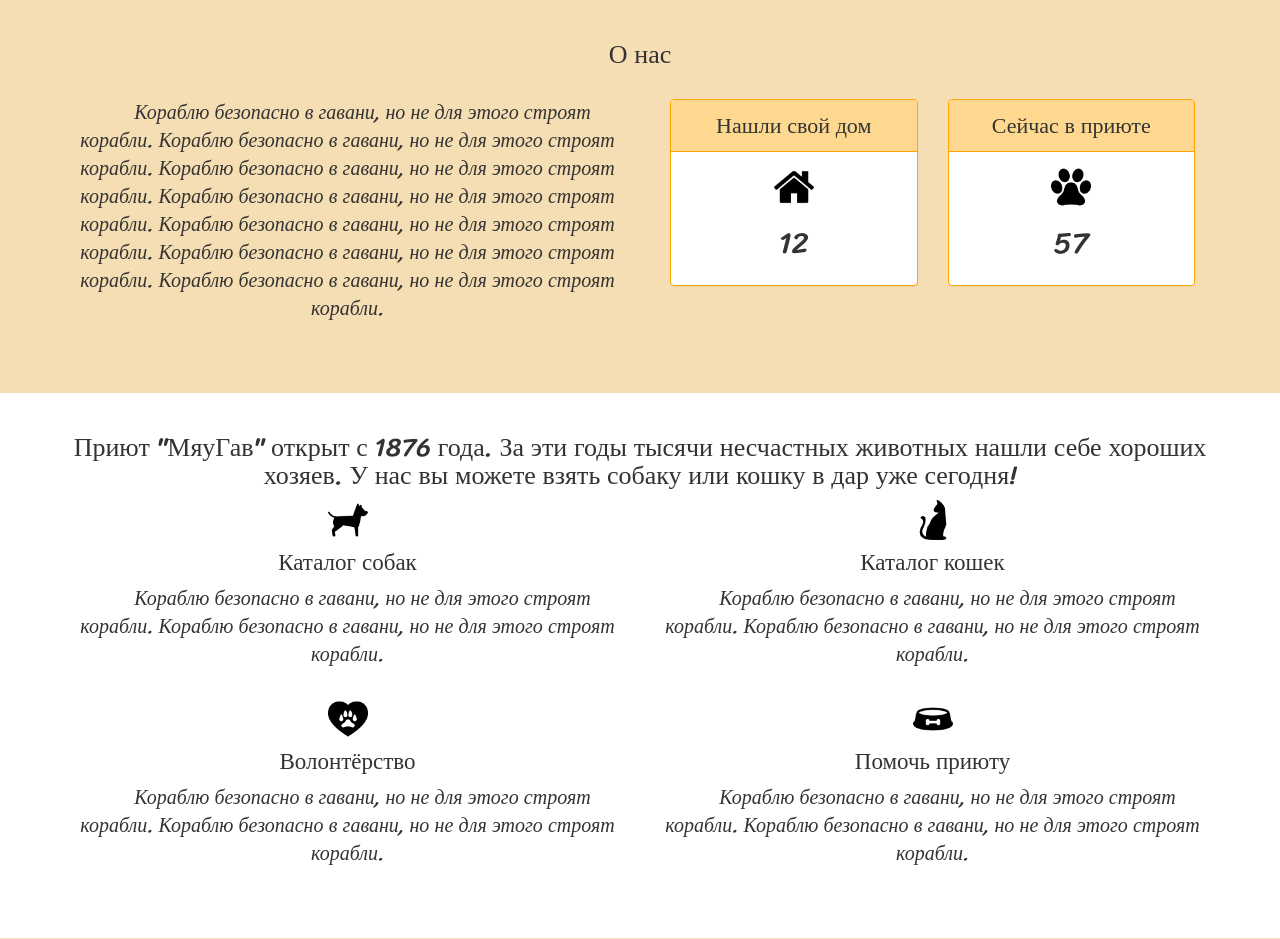
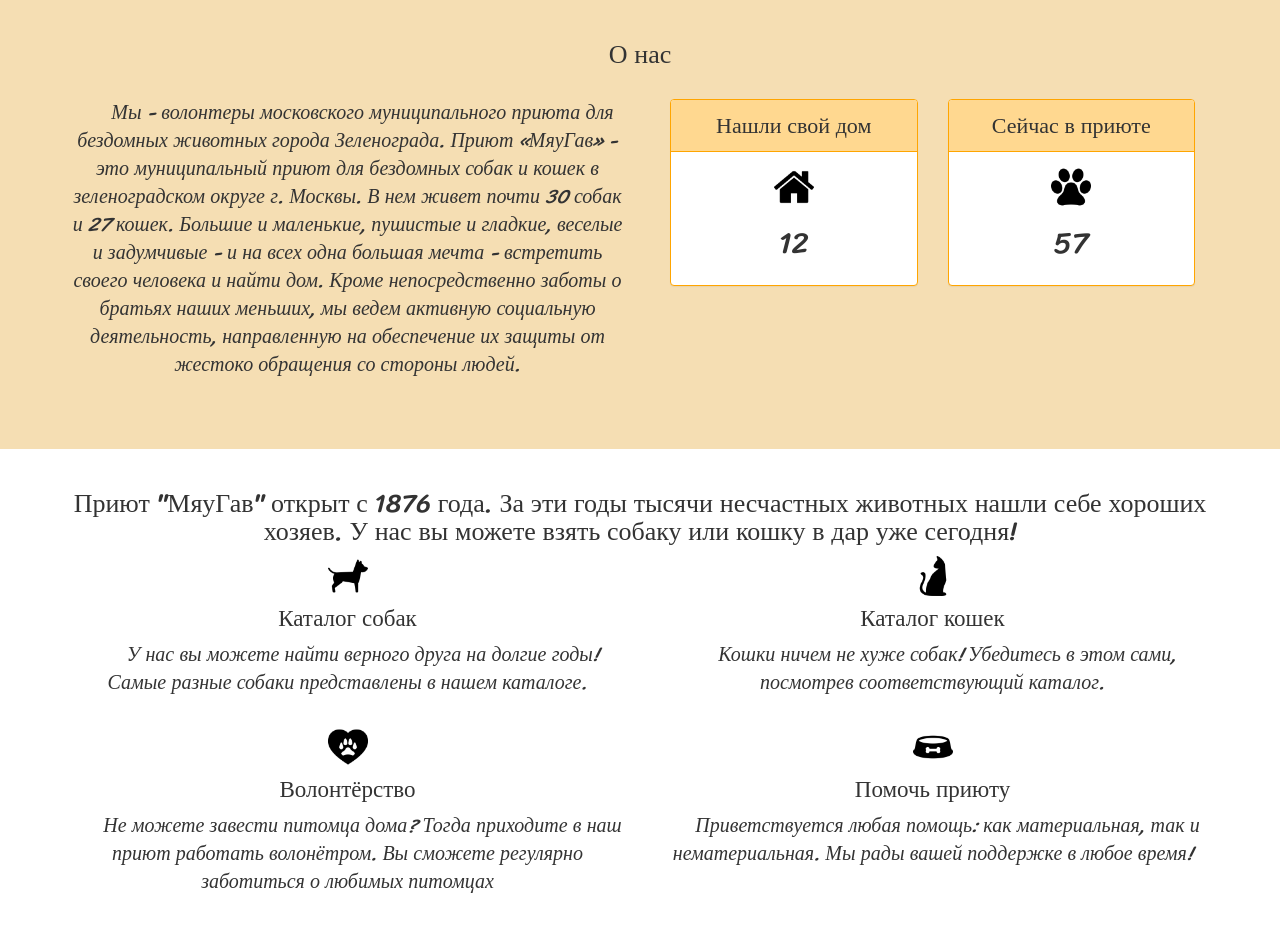
Before and after one commit to Wolfram18/DjangoProject-Shelter, a Django app: page / in a window 1280 px wide. Shown: the part 490-1429 px from the top of the page. Run offline with Django 3.2, Linux system fonts and the light colour scheme; some libraries are stand-ins or nearby versions.

Commit message:
Page description

```diff
--- a/Shelter/templates/cat.html
+++ b/Shelter/templates/cat.html
@@ -14,7 +14,7 @@
     <!-- Каталог кошек -->
     <div id="cat">
         <div class="container">
-            <h3>Кораблю безопасно в гавани, но не для этого строят корабли. Кораблю безопасно в гавани, но не для этого строят корабли. Кораблю безопасно в гавани, но не для этого строят корабли. Кораблю безопасно в гавани, но не для этого строят корабли.</h3>
+            <h3>При выборе питомца, любой из волонтеров и опытных кошковедов вам даст ответ в пользу именно бездомного, беспородного животного. Бездомные кошки более выносливы, у них хороший иммунитет, поэтому они меньше всего подвержены различным заболеваниям. Такие животные до конца жизни испытывают к своим новым хозяевам чувство глубокой привязанности.</h3>
             <br>
             <div class="row centered">
                  {% if cat_list.count > 0 %}
--- a/Shelter/templates/dog.html
+++ b/Shelter/templates/dog.html
@@ -13,7 +13,7 @@
 {% block content %}
     <div id="dog">
         <div class="container">
-            <h3>Кораблю безопасно в гавани, но не для этого строят корабли. Кораблю безопасно в гавани, но не для этого строят корабли. Кораблю безопасно в гавани, но не для этого строят корабли. Кораблю безопасно в гавани, но не для этого строят корабли.</h3>
+            <h3>Очень разные – веселые и спокойные, робкие и любознательные, пушистые и гладкие, мальчики и девочки, всех возможных окрасов. Если вы ищете себе друга - свяжитесь с нами, или обращайтесь напрямую к волонтеру собаки, понравившейся вам в каталоге. В ваших руках сделать самой счастливой на свете одну собаку, которая очень этого ждет. Может быть, этой собаке прямо сейчас снится, как именно вы гладите ее по голове.</h3>
             <br>
             <div class="row centered">
             {% if dog_list.count > 0 %}
--- a/Shelter/templates/home.html
+++ b/Shelter/templates/home.html
@@ -18,7 +18,7 @@
             <br>
             <div class="row centered">
                 <div class="col-md-6">
-                    <p>Кораблю безопасно в гавани, но не для этого строят корабли. Кораблю безопасно в гавани, но не для этого строят корабли. Кораблю безопасно в гавани, но не для этого строят корабли. Кораблю безопасно в гавани, но не для этого строят корабли. Кораблю безопасно в гавани, но не для этого строят корабли. Кораблю безопасно в гавани, но не для этого строят корабли. Кораблю безопасно в гавани, но не для этого строят корабли.</p>
+                    <p>Мы - волонтеры московского муниципального приюта для бездомных животных города Зеленограда. Приют «МяуГав» - это муниципальный приют для бездомных собак и кошек в зеленоградском округе г. Москвы. В нем живет почти 30 собак и 27 кошек. Большие и маленькие, пушистые и гладкие, веселые и задумчивые - и на всех одна большая мечта - встретить своего человека и найти дом. Кроме непосредственно заботы о братьях наших меньших, мы ведем активную социальную деятельность, направленную на обеспечение их защиты от жестоко обращения со стороны людей.</p>
                 </div>
                 <div class="col-md-6">
                     <div class="col-sm-6">
@@ -53,22 +53,22 @@
                 <div class="col-sm-6">
                     <img src="../static/images/icon_dog.png" width="40" height="40" >
                     <h4>Каталог собак</h4>
-                    <p>Кораблю безопасно в гавани, но не для этого строят корабли. Кораблю безопасно в гавани, но не для этого строят корабли.</p>
+                    <p>У нас вы можете найти верного друга на долгие годы! Самые разные собаки представлены в нашем каталоге.</p>
                 </div>
                 <div class="col-sm-6">
                     <img src="../static/images/icon_cat.png" width="40" height="40" >
                     <h4>Каталог кошек</h4>
-                    <p>Кораблю безопасно в гавани, но не для этого строят корабли. Кораблю безопасно в гавани, но не для этого строят корабли.</p>
+                    <p>Кошки ничем не хуже собак! Убедитесь в этом сами, посмотрев соответствующий каталог.</p>
                 </div>
                 <div class="col-sm-6">
                     <img src="../static/images/icon_pawprint.png" width="40" height="40" >
                     <h4>Волонтёрство</h4>
-                    <p>Кораблю безопасно в гавани, но не для этого строят корабли. Кораблю безопасно в гавани, но не для этого строят корабли.</p>
+                    <p>Не можете завести питомца дома? Тогда приходите в наш приют работать волонётром. Вы сможете регулярно заботиться о любимых питомцах</p>
                 </div>
                 <div class="col-sm-6">
                     <img src="../static/images/icon_dish.png" width="40" height="40" >
                     <h4>Помочь приюту</h4>
-                    <p>Кораблю безопасно в гавани, но не для этого строят корабли. Кораблю безопасно в гавани, но не для этого строят корабли.</p>
+                    <p>Приветствуется любая помощь: как материальная, так и нематериальная. Мы рады вашей поддержке в любое время!</p>
                 </div>
             </div>
         </div>
@@ -94,7 +94,7 @@
                 </div>
                 <div class="col-md-6">
                     <br>
-                    <p>Кораблю безопасно в гавани, но не для этого строят корабли. Кораблю безопасно в гавани, но не для этого строят корабли. Кораблю безопасно в гавани, но не для этого строят корабли. Кораблю безопасно в гавани, но не для этого строят корабли. Кораблю безопасно в гавани, но не для этого строят корабли. Кораблю безопасно в гавани, но не для этого строят корабли. Кораблю безопасно в гавани, но не для этого строят корабли. Кораблю безопасно в гавани, но не для этого строят корабли. Кораблю безопасно в гавани, но не для этого строят корабли. Кораблю безопасно в гавани, но не для этого строят корабли. Кораблю безопасно в гавани, но не для этого строят корабли. Кораблю безопасно в гавани, но не для этого строят корабли.</p>
+                    <p>"Возьми собаку из приюта, не покупай!" - этот девиз звучит во всем мире на разных языках. И все больше людей принимают это доброе и правильное решение. Наши собаки очень разные – веселые и спокойные, робкие и любознательные, пушистые и гладкие, мальчики и девочки, всех возможных окрасов. Все они мечтают о настоящем доме и любящем хозяине. В ваших руках сделать самой счастливой на свете одну собаку, которая очень этого ждет. Может быть, этой собаке прямо сейчас снится, как именно вы гладите ее по голове. Обратившись в приют, вы получите собаку бесплатно, единственное условие – это обеспечить ей достойный уход и, конечно, любить. Все собаки из приюта стерилизованы, привиты от бешенства и, как правило, полностью здоровы. Мы с радостью расскажем вам, как собаки из приюта адаптируются к домашней жизни, и поможем определиться с выбором. У нас есть собаки любого характера и практически любого экстерьера. Волонтер, который опекал питомца в приюте, всегда будет на связи с новыми хозяевами, чтобы помочь советом и делом.</p>
                     <a href="dog.html" role="button" class="btn btn-lg btn-block" aria-disabled="true">Перейти в каталог</a>
                 </div>
             </div>
@@ -107,7 +107,7 @@
             <br>
             <div class="row centered">
                 <div class="col-md-6">
-                    <p>Кораблю безопасно в гавани, но не для этого строят корабли. Кораблю безопасно в гавани, но не для этого строят корабли. Кораблю безопасно в гавани, но не для этого строят корабли. Кораблю безопасно в гавани, но не для этого строят корабли. Кораблю безопасно в гавани, но не для этого строят корабли. Кораблю безопасно в гавани, но не для этого строят корабли. Кораблю безопасно в гавани, но не для этого строят корабли. Кораблю безопасно в гавани, но не для этого строят корабли. Кораблю безопасно в гавани, но не для этого строят корабли. Кораблю безопасно в гавани, но не для этого строят корабли. Кораблю безопасно в гавани, но не для этого строят корабли. Кораблю безопасно в гавани, но не для этого строят корабли.</p>
+                    <p>В нашем каталоге нашлось место и для других четвероногих друзей человека, попавших в беду. Случается, что даже таких хлопотных животных, как кошки, люди выбрасывают на улицу, где им просто не выжить в агрессивных городских условиях. Кошечки не требуют столько внимания, как собаки. Их не нужно выгуливать. Они совсем мало кушают. Их легко можно оставить родственникам или знакомым на время отъезда. Словом, кошка - не слишком обременительное создание. Но вместе c кошкой в доме появляется уют. Она согреет вас своим нежным мурлыканием, развеет вашу грусть забавной игрой, сделает "массаж" ласково сжимая свои "кулачки", осторожно, не выпуская острых коготков... Кошка даже может вылечить человека, которого любит! Приютите киску, позвольте ей просто жить рядом c вами, и вы узнаете, какими благодарными бывают эти замечательные животные. Все кошки и коты передаются на бесплатной основе.</p>
                     <a href="cat.html" role="button" class="btn btn-lg btn-block" aria-disabled="true">Перейти в каталог</a>
                     <br>
                 </div>
@@ -134,7 +134,7 @@
             <br>
             <div class="row centered">
                 <div class="col-md-12">
-                    <p>Волонтёрство (от лат. voluntarius — добровольный) или добровольчество, добровольческая деятельность — это широкий круг деятельности, включая традиционные формы взаимопомощи и самопомощи, фандрайзинг, официальное предоставление услуг и другие формы гражданского участия, которая осуществляется добровольно на благо широкой общественности без расчёта на денежное вознаграждение. Добровольцы, с точки зрения закона Российской Федерации — физические лица, осуществляющие добровольческую деятельность в форме безвозмездного выполнения работ, оказания услуг (добровольческой деятельности).</p>
+                    <p>Многие задаются вопросом, почему люди становятся волонтёрами? Причины могут быть разные. Для одних помощь животным – это отличный способ избавиться от одиночества и плохого настроения. Кто-то не может себе позволить завести питомца дома, а у кого-то душа болит за бездомных животных и он просто не может оставаться в стороне и не помогать. Как бы то ни было, волонтёрская деятельность – это прекрасный вариант сделать более счастливым и себя, и братьев наших меньших. Желание стать волонтером в приюте для бездомных животных – благородный порыв, который может перерасти из минутного энтузиазма в образ жизни.</p>
                     <a href="volunteering.html" class="btn btn-lg btn-block" role="button" aria-disabled="true">Подробнее</a>
                     <br>
                 </div>
@@ -167,7 +167,7 @@
                  <div class="col-md-6">
                     <img src="../static/images/icon_donat.png" width="40" height="40" >
                     <h4>Финансово</h4>
-                    <p>Кораблю безопасно в гавани, но не для этого строят корабли. Кораблю безопасно в гавани, но не для этого строят корабли.</p>
+                    <p>Вы можете также пожертвовать нам любую сумму денег. Все средства будут направлены на заботу о питомцах приюта.</p>
                     <div class="tilt">
                         <img class="help_img" src="../static/images/help (1).jpg">
                     </div>
@@ -176,7 +176,7 @@
                 <div class="col-md-6">
                     <img src="../static/images/icon_heart.png" width="40" height="40" >
                     <h4>Нефинансово</h4>
-                    <p>Кораблю безопасно в гавани, но не для этого строят корабли. Кораблю безопасно в гавани, но не для этого строят корабли.</p>
+                    <p>Можно также оказать нефинансовую поддержку: руками, кормами, лекарствами, пиаром и текстами.</p>
                     <div class="tilt">
                         <img class="help_img" src="../static/images/help (2).jpg">
                     </div>
--- a/Shelter/templates/volunteering.html
+++ b/Shelter/templates/volunteering.html
@@ -17,7 +17,7 @@
             <div class="row centered">
                 <div class="col-md-6">
                     <h3>Кто такой волонтёр?</h3>
-                    <p>Кораблю безопасно в гавани, но не для этого строят корабли. Кораблю безопасно в гавани, но не для этого строят корабли. Кораблю безопасно в гавани, но не для этого строят корабли. Кораблю безопасно в гавани, но не для этого строят корабли. Кораблю безопасно в гавани, но не для этого строят корабли. Кораблю безопасно в гавани, но не для этого строят корабли. Кораблю безопасно в гавани, но не для этого строят корабли. Кораблю безопасно в гавани, но не для этого строят корабли. Кораблю безопасно в гавани, но не для этого строят корабли. Кораблю безопасно в гавани, но не для этого строят корабли.</p>
+                    <p>Зооволонтёр – это человек, который добровольно оказывает безвозмездную помощь животным, находящимся в приютах. Зооволонтерами можно назвать и тех, кто пропагандирует гуманное обращение с животными, призывает следовать знаменитой цитате из "Маленького принца" Антуана де Сент-Экзюпери: "Быть в ответе за тех, кого приручили". Работа добровольца в приюте для животных так же сложна, как и любая другая. За неё не платят денег и иногда не благодарят. Но если достигнута главная цель, и хоть одно животное при вашей помощи нашло свой дом и любящих хозяев, можно считать, что все ваши усилия оправданы.</p>
                 </div>
                 <div class="col-md-6">
                     <div class="row-md-4">
@@ -44,7 +44,7 @@
                 </div>
                 <div class="col-md-6">
                     <h3>Что делает волонтёр?</h3>
-                    <p>Кораблю безопасно в гавани, но не для этого строят корабли. Кораблю безопасно в гавани, но не для этого строят корабли. Кораблю безопасно в гавани, но не для этого строят корабли. Кораблю безопасно в гавани, но не для этого строят корабли. Кораблю безопасно в гавани, но не для этого строят корабли. Кораблю безопасно в гавани, но не для этого строят корабли. Кораблю безопасно в гавани, но не для этого строят корабли. Кораблю безопасно в гавани, но не для этого строят корабли. Кораблю безопасно в гавани, но не для этого строят корабли. Кораблю безопасно в гавани, но не для этого строят корабли.</p>
+                    <p>В обязанности волонтёра входят: выгул и социализация собак, уборка вольеров и территории, кормление, стрижка когтей, проверка состояния глаз и ушей, проверка наличия клещей (весенне-летне-осенний период), мытье (в теплое время года), расчесывание, удаление колтунов, приучение к выгулу на поводке. А также помощь в проведении фотосессий животных, помощь в выборе питомца будущим хозяевам. Идет набор активных волонтеров для шефства над щенками и котятами!</p>
                 </div>
             </div>
         </div>
@@ -55,7 +55,7 @@
             <div class="row centered">
                 <div class="col-md-6">
                     <h3>Как стать волонтёром?</h3>
-                    <p>Кораблю безопасно в гавани, но не для этого строят корабли. Кораблю безопасно в гавани, но не для этого строят корабли. Кораблю безопасно в гавани, но не для этого строят корабли. Кораблю безопасно в гавани, но не для этого строят корабли. Кораблю безопасно в гавани, но не для этого строят корабли. Кораблю безопасно в гавани, но не для этого строят корабли. Кораблю безопасно в гавани, но не для этого строят корабли. Кораблю безопасно в гавани, но не для этого строят корабли. Кораблю безопасно в гавани, но не для этого строят корабли. Кораблю безопасно в гавани, но не для этого строят корабли.</p>
+                    <p>Даже если вы не обладаете специальными знаниями в области ухода за животными, не беда. Главное — ваше желание научиться. Более опытные волонтёры покажут и расскажут, как и что надо делать. Если вы: располагаете свободным временем (нужно посещать приют хотя бы 2 раза в неделю на время от 2 часов и более); готовы взять на себя ответственность за животное, его самочувствие, психическое состояние; не боитесь физического труда (при уходе за животным необходимо чистить его клетку или вольер); умеете выполнять простейшие действия по уходу за животными (кормить, вычёсывать, стричь когти), то отправьте нам свои контактные данные, и мы с радостью свяжемся с вами. В принципе, в приюте рады любой помощи, поэтому отказ вы в любом случае вряд ли получите, особенно если хотите помогать бездомным животным на постоянной основе.</p>
                 </div>
                 <div class="col-md-6">
                     <div class="row-md-4">
```
Also changed, not shown: Shelter/templates/help.html (+4 -4 lines).
